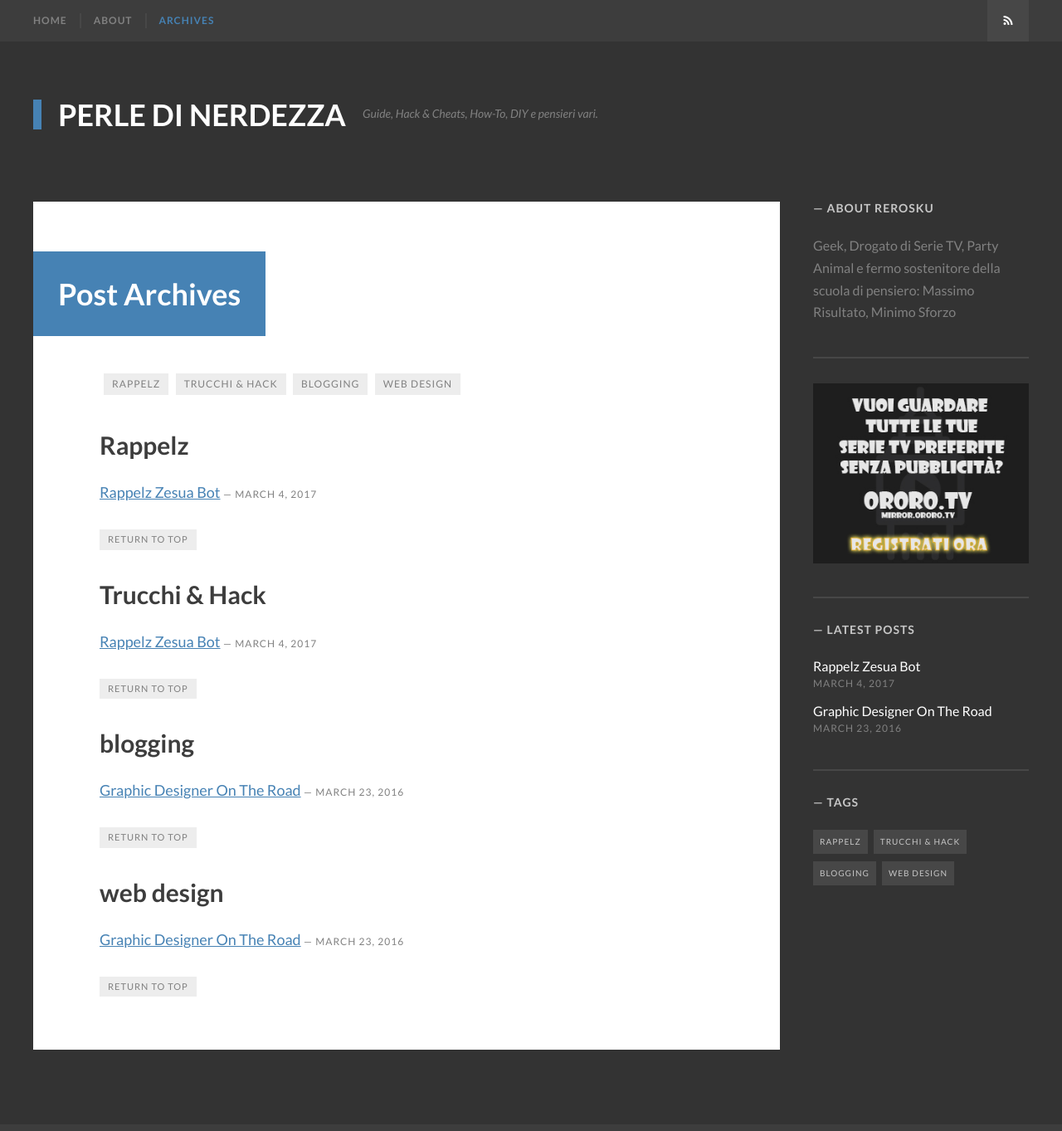
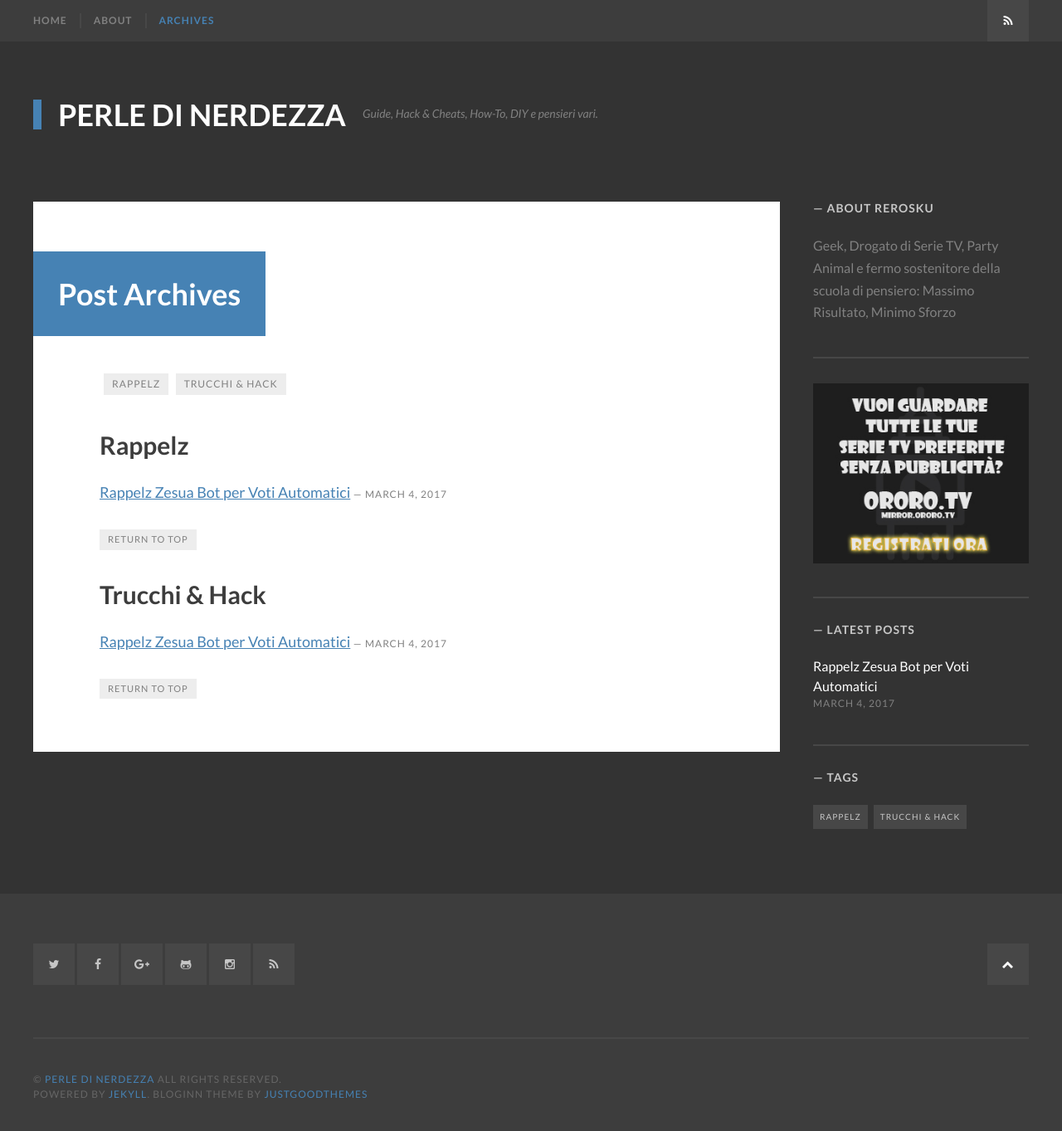
Before and after one commit to rerosku/rerosku.github.io, a Jekyll site: the page built from tags/index.html, in a window 1280 px wide and 1400 px high. Shown: the top 1363 px of the window at 83% size. Built offline with Jekyll 4.4.1, drawn with Linux system fonts in a browser that asks for light colours; some web fonts are replaced; some of the changed lines change nothing that is shown.

Commit message:
test modifiche articolo rappelz 1
immagine etc

```diff
--- a/_posts/2016-03-23-Graphic-Designer-On-The-Road.md
+++ /dev/null
@@ -1,34 +0,0 @@
----
-title: Graphic Designer On The Road
-date: 2016-03-23 00:00:00 Z
-tags:
-- web design
-- blogging
-layout: post
-banner_image: road.jpg
----
-
-A graphic designer is a professional within the graphic design and graphic arts industry who assembles together images, typography, or motion graphics to create a piece of design. A graphic designer creates the graphics primarily for published, printed or electronic media, such as brochures (sometimes) and advertising. They are also sometimes responsible for typesetting, illustration, user interfaces, web design, or take a teaching position. A core responsibility of the designer's job is to present information in a way that is both accessible and memorable.
-
-<!--more-->
-
-A degree or certificate from an accredited trade school is usually considered essential for a graphic design position. After a career history has been established, though, the graphic designer's experience and number of years in the business are considered the primary qualifications. A portfolio, which is the primary method for demonstrating these qualifications, is usually required to be shown at job interviews, and is constantly developed throughout a designer's career. [[Source](https://en.wikipedia.org/wiki/Graphic_designer)]
-
-Ice molecules can exhibit up to sixteen different phases *(packing geometries)* that depend on temperature and pressure. When water is cooled rapidly (quenching), up to three different types of amorphous ice can form depending on the history of its pressure and temperature. When cooled slowly correlated proton tunneling occurs below 20 K giving rise to macroscopic quantum phenomena. Virtually all the ice on Earth's surface and in its atmosphere is of a hexagonal crystalline structure denoted as ice Ih (spoken as "ice one h") with minute traces of cubic ice denoted as ice Ic. The most common phase transition to ice Ih occurs when liquid water is cooled below 0°C (273.15K, 32°F) at standard atmospheric pressure. It may also be deposited directly by water vapor, as happens in the formation of frost. The transition from ice to water is melting and from ice directly to water vapor is sublimation.
-
-## Characteristics
-
-As a naturally-occurring crystalline inorganic solid with an ordered structure, ice is considered a mineral.[citation needed] It possesses a regular crystalline structure based on the molecule of water, which consists of a single oxygen atom covalently bonded to two hydrogen atoms, or H-O-H. However, many of the physical properties of water and ice are controlled by the formation of hydrogen bonds between adjacent oxygen and hydrogen atoms; while it is a weak bond, it is nonetheless critical in controlling the structure of both water and ice.
-
-> “ice contains no future , just the past, sealed away. As if they're alive, everything in the world is sealed up inside, clear and distinct. Ice can preserve all kinds of things that way- cleanly, clearly. That's the essence of ice, the role it plays.”
-> <cite>― Haruki Murakami</cite>
-
-An unusual property of ice frozen at atmospheric pressure is that the solid is approximately 8.3% less dense than liquid water. The density of ice is 0.9167 g/cm3 at 0 °C,[4] whereas water has a density of 0.9998 g/cm³ at the same temperature. Liquid water is densest, essentially 1.00 g/cm³, at 4 °C and becomes less dense as the water molecules begin to form the hexagonal crystals[5] of ice as the freezing point is reached. This is due to hydrogen bonding dominating the intermolecular forces, which results in a packing of molecules less compact in the solid. Density of ice increases slightly with decreasing temperature and has a value of 0.9340 g/cm³ at −180 °C (93 K).[6]
-
-When water freezes, it increases in volume (about 9% for freshwater).[7] The effect of expansion during freezing can be dramatic, and ice expansion is a basic cause of freeze-thaw weathering of rock in nature and damage to building foundations and roadways from frost heaving. It is also a common cause of the flooding of houses when water pipes burst due to the pressure of expanding water when it freezes.
-
-The result of this process is that ice *(in its most common form)* floats on liquid water, which is an important feature in Earth's biosphere. It has been argued that without this property, natural bodies of water would freeze, in some cases permanently, from the bottom up,[8] resulting in a loss of bottom-dependent animal and plant life in fresh and sea water. Sufficiently thin ice sheets allow light to pass through while protecting the underside from short-term weather extremes such as wind chill. This creates a sheltered environment for bacterial and algal colonies. When sea water freezes, the ice is riddled with brine-filled channels which sustain sympagic organisms such as bacteria, algae, copepods and annelids, which in turn provide food for animals such as krill and specialised fish like the bald notothen, fed upon in turn by larger animals such as emperor penguins and minke whales.
-
-When ice melts, it absorbs as much energy as it would take to heat an equivalent mass of water by 80 °C. During the melting process, the temperature remains constant at 0 °C. While melting, any energy added breaks the hydrogen bonds between ice (water) molecules. Energy becomes available to increase the thermal energy (temperature) only after enough hydrogen bonds are broken that the ice can be considered liquid water. The amount of energy consumed in breaking hydrogen bonds in the transition from ice to water is known as the heat of fusion.
-
-As with water, ice absorbs light at the red end of the spectrum preferentially as the result of an overtone of an oxygen-hydrogen (O-H) bond stretch. Compared with water, this absorption is shifted toward slightly lower energies. Thus, ice appears blue, with a slightly greener tint than for liquid water. Since absorption is cumulative, the color effect intensifies with increasing thickness or if internal reflections cause the light to take a longer path through the ice.
--- a/_posts/2017-03-04-rappelz-zesua-vote-bot.md
+++ b/_posts/2017-03-04-rappelz-zesua-vote-bot.md
@@ -1,14 +1,15 @@
 ---
-title: "Rappelz Zesua Bot"
+title: "Rappelz Zesua Bot per Voti Automatici"
 date: 2017-03-04
 tags: [Rappelz, Trucchi & Hack]
 layout: post
-banner_image: road.jpg
+banner_image: rappelz.jpg
 comments: true
 ---
 
-[![zesua](http://rerosku.altervista.org/wp-content/uploads/zesua.png)](http://viid.me/9jM4w )
-Rappelz ha di sicuro ottenuto un grandissimo successo negli anni che vanno dal 2005 al 2012\. Anche oggi ci sono moltissimi giocatori attivi, ma giocare nei server ufficiali è ormai noioso e impossibile. Oggi vi parlo di un server privato, chiamato Rappelz Zesua e vi spiegherò come ottenere vote points infiniti grazie ad un piccolo "BOT" casalingo.
+(http://rerosku.altervista.org/wp-content/uploads/zesua.png)](http://viid.me/9jM4w )
+
+Rappelz ha di sicuro ottenuto un grandissimo successo negli anni che vanno dal 2005 al 2012. Anche oggi ci sono moltissimi giocatori attivi, ma giocare nei server ufficiali è ormai noioso e impossibile. Oggi vi parlo di un server privato, chiamato Rappelz Zesua e vi spiegherò come ottenere vote points infiniti grazie ad un piccolo "BOT" casalingo.
 
 <!--more-->
 
```
Also changed, not shown: images/posts/rappelz.jpg (renamed from images/rappelz.jpg), images/posts/zesua.png (renamed from images/zesua.png), 8 other files.
